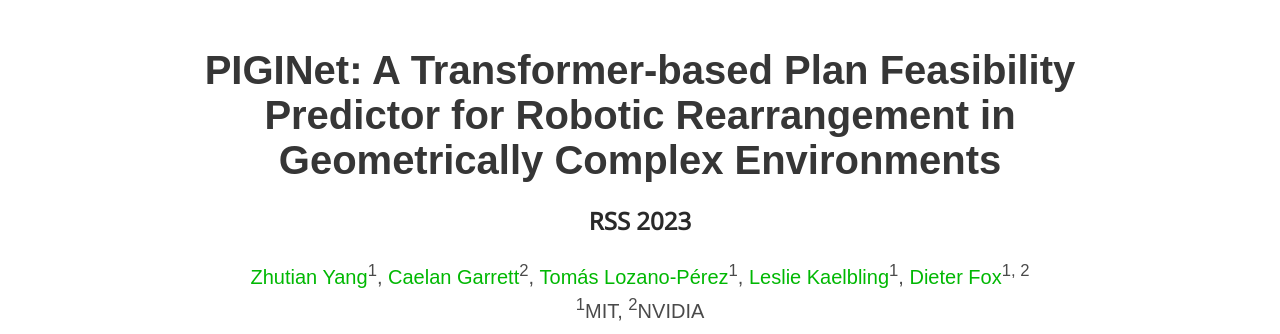
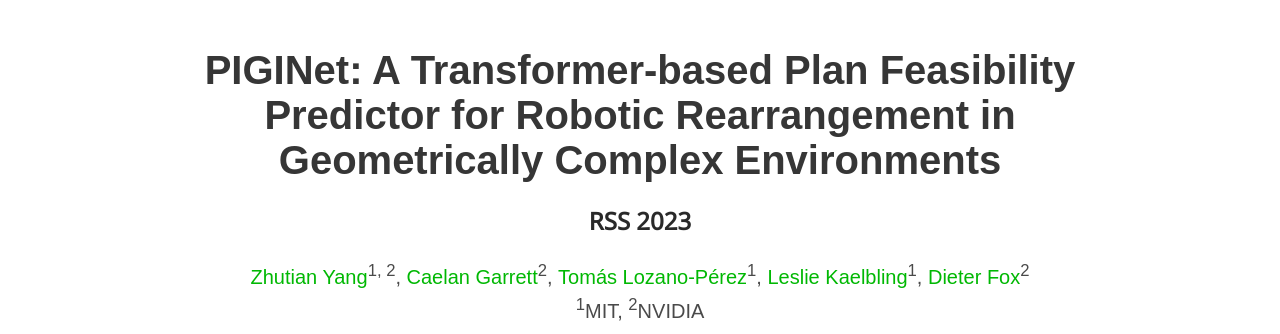
Before and after one commit to piginet/piginet.github.io, a plain HTML site: page index.html in a window 1280 px wide. Shown: the top 334 px of the page. Drawn offline with nearby package versions, Linux system fonts and the light colour scheme; some icons are missing; a web font is replaced by a local one.

Commit message:
Update index.html

```diff
--- a/index.html
+++ b/index.html
@@ -36,7 +36,7 @@
           <h3 class="title is-4 conference-authors"><a target="_blank" href="https://roboticsconference.org/">RSS 2023</a></h3>
           <div class="is-size-5 publication-authors">
             <span class="author-block">
-              <a target="_blank" href="https://zt-yang.com/">Zhutian Yang</a><sup>1</sup>,</span>
+              <a target="_blank" href="https://zt-yang.com/">Zhutian Yang</a><sup>1, 2</sup>,</span>
             <span class="author-block">
               <a target="_blank" href="http://web.mit.edu/caelan/www/">Caelan Garrett</a><sup>2</sup>,</span>
             <span class="author-block">
@@ -44,7 +44,7 @@
             <span class="author-block">
               <a target="_blank" href="http://people.csail.mit.edu/lpk/">Leslie Kaelbling</a><sup>1</sup>,</span>
             <span class="author-block">
-              <a target="_blank" href="https://homes.cs.washington.edu/~fox/">Dieter Fox</a><sup>1, 2</sup>
+              <a target="_blank" href="https://homes.cs.washington.edu/~fox/">Dieter Fox</a><sup>2</sup>
             </span>
           </div>
 
```
